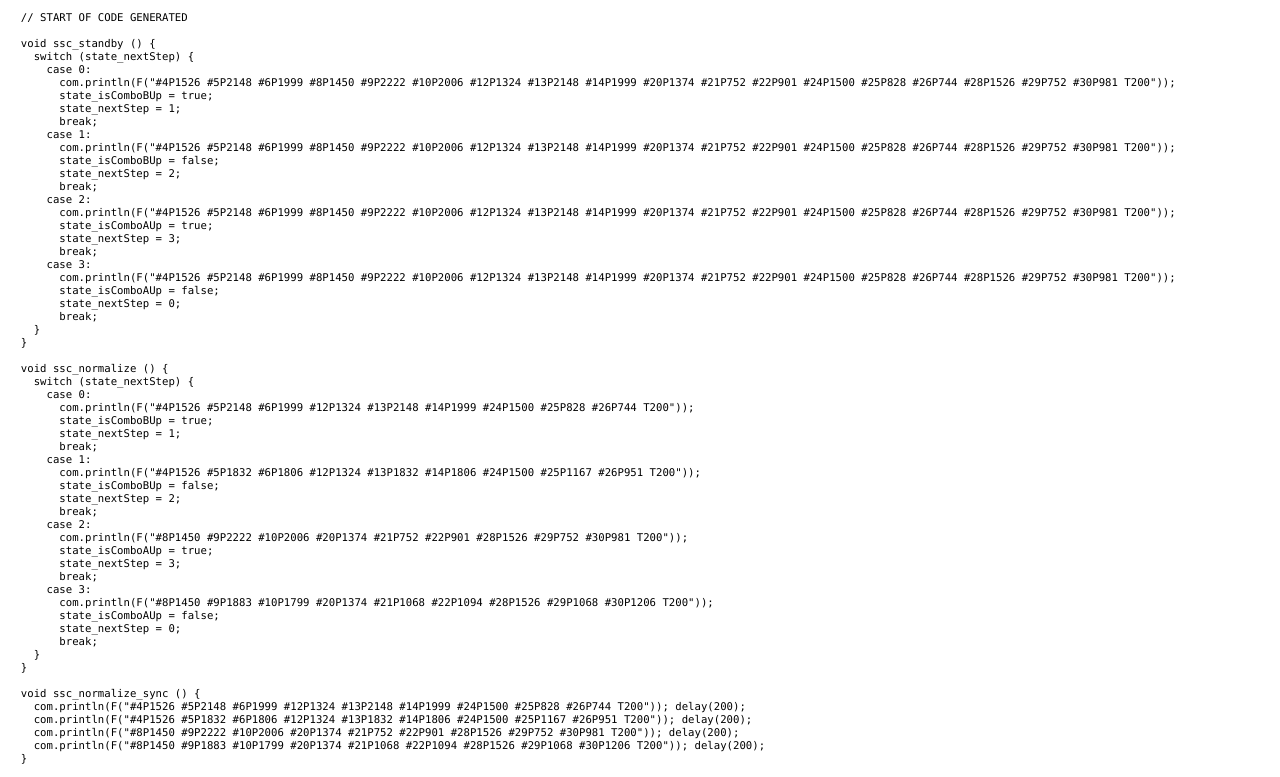
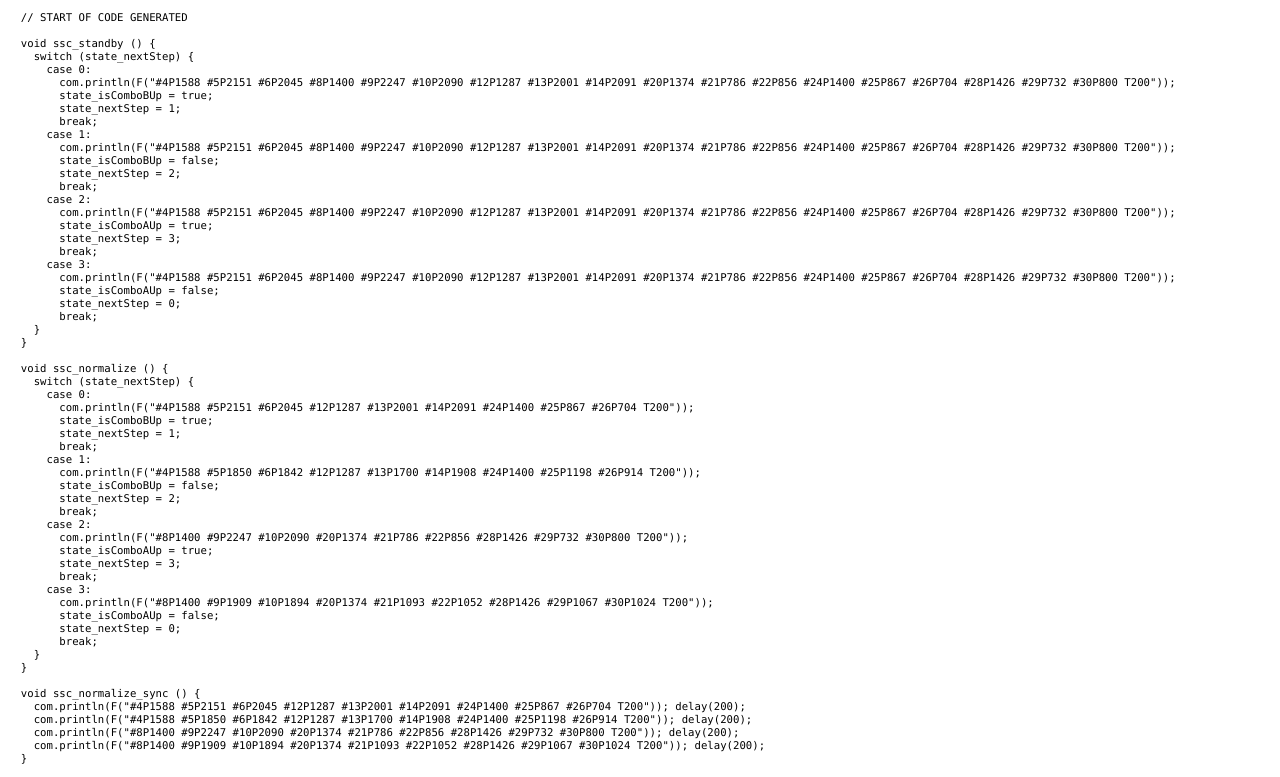
Before and after one commit to Arsfiqball/tirtapods-x, a plain HTML site: page krpai2020/New 2/Sesi 2/transpiler.html in a window 1280 px wide. Shown: the top 777 px of the page. Drawn offline with Linux system fonts and the light colour scheme.

Commit message:
Update KRPAI 2020

```diff
--- a/krpai2020/New 2/Sesi 2/transpiler.html
+++ b/krpai2020/New 2/Sesi 2/transpiler.html
@@ -39,7 +39,7 @@
     function getAngularOfCartesian (x, y, z) {
       const r = getR(y, x)
       const teta = getTeta(y, x)
-      const p = getP(r, 2.5)
+      const p = getP(r, 3)
       const u = getU(p, z)
       const alpha = getAlpha(9, 5, u)
       const gama = p > 0 ? getGama(p, z) : Math.PI + getGama(p, z)
@@ -61,39 +61,39 @@
 
     const leg = {
       L1: {
-        teta: deg => Math.round(convert(deg, Math.PI/4, -500, 1900, false)),
-        beta: deg => Math.round(convert(deg, Math.PI/4, +500, 1500, false)),
+        teta: deg => Math.round(convert(deg, Math.PI/4, -550, 2000, false)),
+        beta: deg => Math.round(convert(deg, Math.PI/4, +450, 1550, false)),
         alpha: deg => Math.round(convert(deg, Math.PI/4, -500, 2500, false))
       },
 
       L2: {
-        teta: deg => Math.round(convert(deg, Math.PI/4, -500, 1450, false)),
-        beta: deg => Math.round(convert(deg, Math.PI/4, +500, 1550, false)),
-        alpha: deg => Math.round(convert(deg, Math.PI/4, -500, 2450, false))
+        teta: deg => Math.round(convert(deg, Math.PI/4, -400, 1400, false)),
+        beta: deg => Math.round(convert(deg, Math.PI/4, +470, 1600, false)),
+        alpha: deg => Math.round(convert(deg, Math.PI/4, -450, 2450, false))
       },
 
       L3: {
-        teta: deg => Math.round(convert(deg, Math.PI/4, +500, 950, false)),
-        beta: deg => Math.round(convert(deg, Math.PI/4, +500, 1500, false)),
-        alpha: deg => Math.round(convert(deg, Math.PI/4, -500, 2500, false))
+        teta: deg => Math.round(convert(deg, Math.PI/4, +450, 950, false)),
+        beta: deg => Math.round(convert(deg, Math.PI/4, +450, 1400, false)),
+        alpha: deg => Math.round(convert(deg, Math.PI/4, -450, 2500, false))
       },
 
       R1: {
         teta: deg => Math.round(convert(deg, Math.PI/4, +500, 1000, false)),
-        beta: deg => Math.round(convert(deg, Math.PI/4, -500, 1400, false)),
-        alpha: deg => Math.round(convert(deg, Math.PI/4, +500, 400, false))
+        beta: deg => Math.round(convert(deg, Math.PI/4, -460, 1400, false)),
+        alpha: deg => Math.round(convert(deg, Math.PI/4, +480, 420, false))
       },
 
       R2: {
-        teta: deg => Math.round(convert(deg, Math.PI/4, +500, 1500, false)),
-        beta: deg => Math.round(convert(deg, Math.PI/4, -500, 1500, false)),
-        alpha: deg => Math.round(convert(deg, Math.PI/4, +500, 300, false))
+        teta: deg => Math.round(convert(deg, Math.PI/4, +500, 1400, false)),
+        beta: deg => Math.round(convert(deg, Math.PI/4, -460, 1500, false)),
+        alpha: deg => Math.round(convert(deg, Math.PI/4, +480, 320, false))
       },
 
       R3: {
-        teta: deg => Math.round(convert(deg, Math.PI/4, -500, 1900, false)),
+        teta: deg => Math.round(convert(deg, Math.PI/4, -500, 1800, false)),
         beta: deg => Math.round(convert(deg, Math.PI/4, -500, 1400, false)),
-        alpha: deg => Math.round(convert(deg, Math.PI/4, +580, 400, false))
+        alpha: deg => Math.round(convert(deg, Math.PI/4, +550, 300, false))
       }
     }
 
@@ -110,11 +110,11 @@
       L1: [
         [6, 2.5, -6.5],
         [6, 2.5, -6.5],
-        [6, 5.5, -2.5],
+        [6, 5.5, -4.5],
         [6, 5.5, -6.5],
       ],
       L2: [
-        [6.6,  1.5, -2.5],
+        [6.6,  1.5, -4.5],
         [6.6,  1.5, -6.5],
         [6.6, -1.5, -6.5],
         [6.6, -1.5, -6.5],
@@ -122,11 +122,11 @@
       L3: [
         [6, 5.5, -6.5],
         [6, 5.5, -6.5],
-        [6, 2.5, -2.5],
+        [6, 2.5, -4.5],
         [6, 2.5, -6.5],
       ],
       R1: [
-        [6, 5.5, -2.5],
+        [6, 5.5, -4.5],
         [6, 5.5, -6.5],
         [6, 2.5, -6.5],
         [6, 2.5, -6.5],
@@ -134,11 +134,11 @@
       R2: [
         [6.6, -1.5, -6.5],
         [6.6, -1.5, -6.5],
-        [6.6,  1.5, -2.5],
+        [6.6,  1.5, -4.5],
         [6.6,  1.5, -6.5],
       ],
       R3: [
-        [6, 2.5, -2.5],
+        [6, 2.5, -4.5],
         [6, 2.5, -6.5],
         [6, 5.5, -6.5],
         [6, 5.5, -6.5],
@@ -184,15 +184,54 @@
       ]
     }
 
+    const new_steps_forward_higher = {
+      L1: [
+        [6, 2.5, -6.5],
+        [6, 2.5, -6.5],
+        [6, 5.5, -2.5],
+        [6, 5.5, -6.5],
+      ],
+      L2: [
+        [6.6,  1.5, -2.5],
+        [6.6,  1.5, -6.5],
+        [6.6, -1.5, -6.5],
+        [6.6, -1.5, -6.5],
+      ],
+      L3: [
+        [6, 5.5, -6.5],
+        [6, 5.5, -6.5],
+        [6, 2.5, -2.5],
+        [6, 2.5, -6.5],
+      ],
+      R1: [
+        [6, 5.5, -2.5],
+        [6, 5.5, -6.5],
+        [6, 2.5, -6.5],
+        [6, 2.5, -6.5],
+      ],
+      R2: [
+        [6.6, -1.5, -6.5],
+        [6.6, -1.5, -6.5],
+        [6.6,  1.5, -2.5],
+        [6.6,  1.5, -6.5],
+      ],
+      R3: [
+        [6, 2.5, -2.5],
+        [6, 2.5, -6.5],
+        [6, 5.5, -6.5],
+        [6, 5.5, -6.5],
+      ]
+    }
+
     const new_steps_backward = {
       L1: [
         [6, 5.5, -6.5],
         [6, 5.5, -6.5],
-        [6, 2.5, -3.5],
+        [6, 2.5, -4.5],
         [6, 2.5, -6.5],
       ],
       L2: [
-        [6.6, -1.5, -3.5],
+        [6.6, -1.5, -4.5],
         [6.6, -1.5, -6.5],
         [6.6,  1.5, -6.5],
         [6.6,  1.5, -6.5],
@@ -200,11 +239,11 @@
       L3: [
         [6, 2.5, -6.5],
         [6, 2.5, -6.5],
-        [6, 5.5, -3.5],
+        [6, 5.5, -4.5],
         [6, 5.5, -6.5],
       ],
       R1: [
-        [6, 2.5, -3.5],
+        [6, 2.5, -4.5],
         [6, 2.5, -6.5],
         [6, 5.5, -6.5],
         [6, 5.5, -6.5],
@@ -212,11 +251,11 @@
       R2: [
         [6.6,  1.5, -6.5],
         [6.6,  1.5, -6.5],
-        [6.6, -1.5, -3.5],
+        [6.6, -1.5, -4.5],
         [6.6, -1.5, -6.5],
       ],
       R3: [
-        [6, 5.5, -3.5],
+        [6, 5.5, -4.5],
         [6, 5.5, -6.5],
         [6, 2.5, -6.5],
         [6, 2.5, -6.5],
@@ -227,11 +266,11 @@
       L1: [
         [7.5, 2.5, -6.5],
         [7.5, 2.5, -6.5],
-        [4.5, 5.5, -3.5],
+        [4.5, 5.5, -4.5],
         [4.5, 5.5, -6.5],
       ],
       L2: [
-        [6.6, 1.5, -3.5],
+        [6.6, 1.5, -4.5],
         [6.6, 1.5, -6.5],
         [6.6, -1.5, -6.5],
         [6.6, -1.5, -6.5],
@@ -239,11 +278,11 @@
       L3: [
         [4.5, 5.5, -6.5],
         [4.5, 5.5, -6.5],
-        [7.5, 2.5, -3.5],
+        [7.5, 2.5, -4.5],
         [7.5, 2.5, -6.5],
       ],
       R1: [
-        [7.5, 2.5, -3.5],
+        [7.5, 2.5, -4.5],
         [7.5, 2.5, -6.5],
         [4.5, 5.5, -6.5],
         [4.5, 5.5, -6.5],
@@ -251,11 +290,11 @@
       R2: [
         [6.6, 1.5, -6.5],
         [6.6, 1.5, -6.5],
-        [6.6, -1.5, -3.5],
+        [6.6, -1.5, -4.5],
         [6.6, -1.5, -6.5],
       ],
       R3: [
-        [4.5, 5.5, -3.5],
+        [4.5, 5.5, -4.5],
         [4.5, 5.5, -6.5],
         [7.5, 2.5, -6.5],
         [7.5, 2.5, -6.5],
@@ -266,11 +305,11 @@
       L1: [
         [6.5, 3.5, -6.5],
         [6.5, 3.5, -6.5],
-        [5.5, 4.5, -3.5],
+        [5.5, 4.5, -4.5],
         [5.5, 4.5, -6.5],
       ],
       L2: [
-        [6.6, 0.5, -3.5],
+        [6.6, 0.5, -4.5],
         [6.6, 0.5, -6.5],
         [6.6, -0.5, -6.5],
         [6.6, -0.5, -6.5],
@@ -278,11 +317,11 @@
       L3: [
         [5.5, 4.5, -6.5],
         [5.5, 4.5, -6.5],
-        [6.5, 3.5, -3.5],
+        [6.5, 3.5, -4.5],
         [6.5, 3.5, -6.5],
       ],
       R1: [
-        [6.5, 3.5, -3.5],
+        [6.5, 3.5, -4.5],
         [6.5, 3.5, -6.5],
         [5.5, 4.5, -6.5],
         [5.5, 4.5, -6.5],
@@ -290,11 +329,11 @@
       R2: [
         [6.6, 0.5, -6.5],
         [6.6, 0.5, -6.5],
-        [6.6, -0.5, -3.5],
+        [6.6, -0.5, -4.5],
         [6.6, -0.5, -6.5],
       ],
       R3: [
-        [5.5, 4.5, -3.5],
+        [5.5, 4.5, -4.5],
         [5.5, 4.5, -6.5],
         [6.5, 3.5, -6.5],
         [6.5, 3.5, -6.5],
@@ -305,11 +344,11 @@
       L1: [
         [4.5, 5.5, -6.5],
         [4.5, 5.5, -6.5],
-        [7.5, 2.5, -3.5],
+        [7.5, 2.5, -4.5],
         [7.5, 2.5, -6.5],
       ],
       L2: [
-        [6.6, -1.5, -3.5],
+        [6.6, -1.5, -4.5],
         [6.6, -1.5, -6.5],
         [6.6, 1.5, -6.5],
         [6.6, 1.5, -6.5],
@@ -317,11 +356,11 @@
       L3: [
         [7.5, 2.5, -6.5],
         [7.5, 2.5, -6.5],
-        [4.5, 5.5, -3.5],
+        [4.5, 5.5, -4.5],
         [4.5, 5.5, -6.5],
       ],
       R1: [
-        [4.5, 5.5, -3.5],
+        [4.5, 5.5, -4.5],
         [4.5, 5.5, -6.5],
         [7.5, 2.5, -6.5],
         [7.5, 2.5, -6.5],
@@ -329,11 +368,11 @@
       R2: [
         [6.6, -1.5, -6.5],
         [6.6, -1.5, -6.5],
-        [6.6, 1.5, -3.5],
+        [6.6, 1.5, -4.5],
         [6.6, 1.5, -6.5],
       ],
       R3: [
-        [7.5, 2.5, -3.5],
+        [7.5, 2.5, -4.5],
         [7.5, 2.5, -6.5],
         [4.5, 5.5, -6.5],
         [4.5, 5.5, -6.5],
@@ -344,11 +383,11 @@
       L1: [
         [5.5, 4.5, -6.5],
         [5.5, 4.5, -6.5],
-        [6.5, 3.5, -3.5],
+        [6.5, 3.5, -4.5],
         [6.5, 3.5, -6.5],
       ],
       L2: [
-        [6.6, -0.5, -3.5],
+        [6.6, -0.5, -4.5],
         [6.6, -0.5, -6.5],
         [6.6, 0.5, -6.5],
         [6.6, 0.5, -6.5],
@@ -360,7 +399,7 @@
         [5.5, 4.5, -6.5],
       ],
       R1: [
-        [5.5, 4.5, -3.5],
+        [5.5, 4.5, -4.5],
         [5.5, 4.5, -6.5],
         [6.5, 3.5, -6.5],
         [6.5, 3.5, -6.5],
@@ -368,11 +407,11 @@
       R2: [
         [6.6, -0.5, -6.5],
         [6.6, -0.5, -6.5],
-        [6.6, 0.5, -3.5],
+        [6.6, 0.5, -4.5],
         [6.6, 0.5, -6.5],
       ],
       R3: [
-        [6.5, 3.5, -3.5],
+        [6.5, 3.5, -4.5],
         [6.5, 3.5, -6.5],
         [5.5, 4.5, -6.5],
         [5.5, 4.5, -6.5],
@@ -383,11 +422,11 @@
       L1: [
         [8, 4, -6.5],
         [8, 4, -6.5],
-        [5, 4, -3.5],
+        [5, 4, -4.5],
         [5, 4, -6.5],
       ],
       L2: [
-        [5.6, 0, -3.5],
+        [5.6, 0, -4.5],
         [5.6, 0, -6.5],
         [8.6, 0, -6.5],
         [8.6, 0, -6.5],
@@ -395,11 +434,11 @@
       L3: [
         [8, 4, -6.5],
         [8, 4, -6.5],
-        [5, 4, -3.5],
+        [5, 4, -4.5],
         [5, 4, -6.5],
       ],
       R1: [
-        [8, 4, -3.5],
+        [8, 4, -4.5],
         [8, 4, -6.5],
         [5, 4, -6.5],
         [5, 4, -6.5],
@@ -407,11 +446,11 @@
       R2: [
         [5.6, 0, -6.5],
         [5.6, 0, -6.5],
-        [8.6, 0, -3.5],
+        [8.6, 0, -4.5],
         [8.6, 0, -6.5],
       ],
       R3: [
-        [8, 4, -3.5],
+        [8, 4, -4.5],
         [8, 4, -6.5],
         [5, 4, -6.5],
         [5, 4, -6.5],
@@ -422,11 +461,11 @@
       L1: [
         [5, 4, -6.5],
         [5, 4, -6.5],
-        [8, 4, -3.5],
+        [8, 4, -4.5],
         [8, 4, -6.5],
       ],
       L2: [
-        [8.6, 0, -3.5],
+        [8.6, 0, -4.5],
         [8.6, 0, -6.5],
         [5.6, 0, -6.5],
         [5.6, 0, -6.5],
@@ -434,11 +473,11 @@
       L3: [
         [5, 4, -6.5],
         [5, 4, -6.5],
-        [8, 4, -3.5],
+        [8, 4, -4.5],
         [8, 4, -6.5],
       ],
       R1: [
-        [5, 4, -3.5],
+        [5, 4, -4.5],
         [5, 4, -6.5],
         [8, 4, -6.5],
         [8, 4, -6.5],
@@ -446,11 +485,11 @@
       R2: [
         [8.6, 0, -6.5],
         [8.6, 0, -6.5],
-        [5.6, 0, -3.5],
+        [5.6, 0, -4.5],
         [5.6, 0, -6.5],
       ],
       R3: [
-        [5, 4, -3.5],
+        [5, 4, -4.5],
         [5, 4, -6.5],
         [8, 4, -6.5],
         [8, 4, -6.5],
@@ -672,6 +711,7 @@
       makeCode(new_steps_normalize, 'ssc_normalize') + `\n` +
       makeCodeSync(new_steps_normalize, 'ssc_normalize_sync') + `\n` +
       makeCode(new_steps_forward_low, 'ssc_forward_low') + `\n` +
+      makeCode(new_steps_forward_higher, 'ssc_forward_higher') + `\n` +
       makeCode(new_steps_forward, 'ssc_forward') + `\n` +
       makeCodeSync(new_steps_forward, 'ssc_forward_sync') + `\n` +
       makeCode(new_steps_backward, 'ssc_backward') + `\n` +
```
Also changed, not shown: krpai2020/New 2/Sesi 1/transpiler.html (+47 -7 lines), krpai2020/New 2/Sesi 2/index.html (+64 -25 lines), 11 other files.
